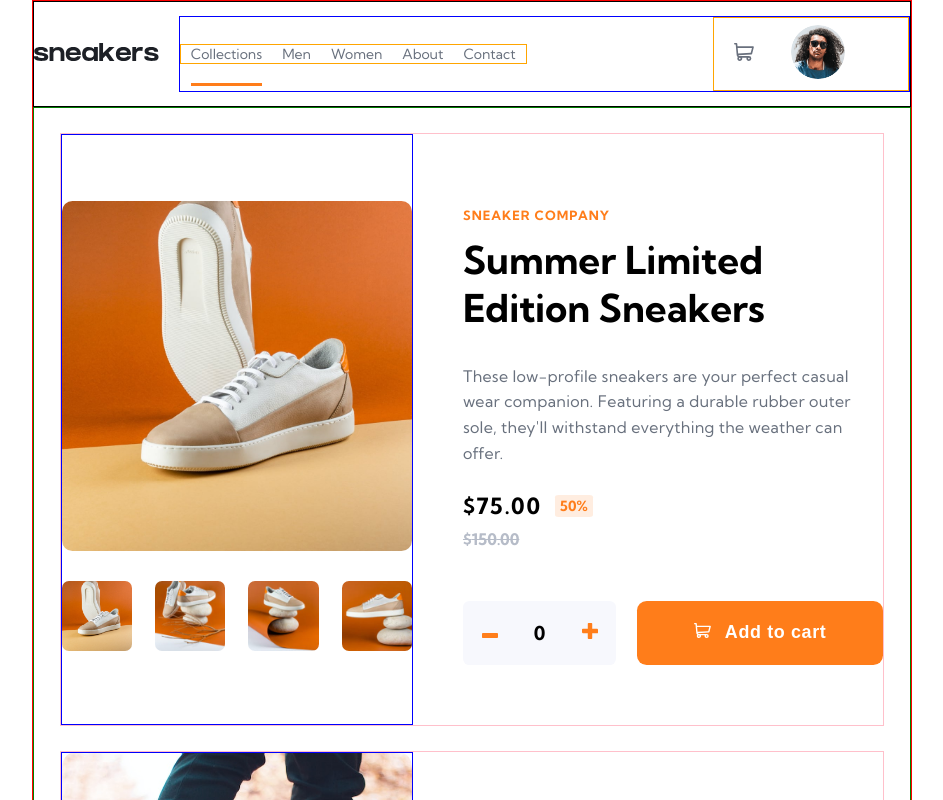
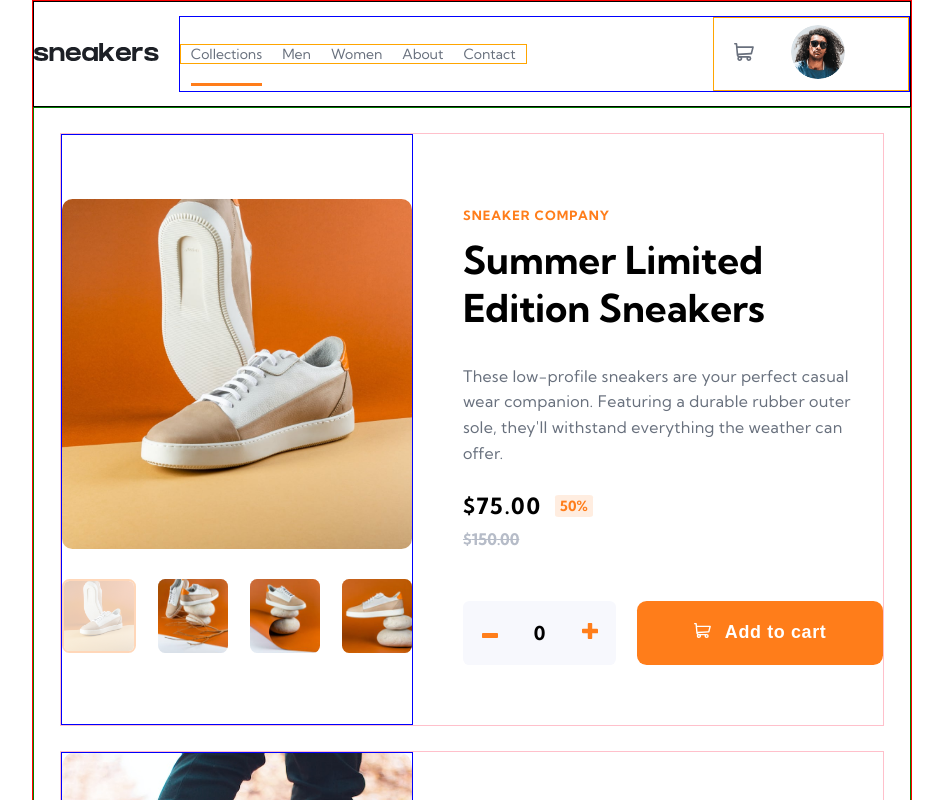
Before and after one commit to annaduong17/e-commerce, a React (Create React App) app: page / in a window 1280 px wide. Shown: the top 800 px of the page, without its empty margins (168-1111 px from the left). Built offline with nearby package versions, Linux system fonts and the light colour scheme.

Commit message:
call event.stopPropagation on click only if image is inside of container with class of modal

```diff
--- a/src/components/ProductImages.js
+++ b/src/components/ProductImages.js
@@ -6,16 +6,26 @@ function ProductImages({ id, imgUrls, name }) {
   const { handleModal } = useContext(ShoesContext);
 
   const handleClick = (event, index) => {
-    event.stopPropagation();
-    setSelectedIndex(index);
+    if (event.target.parentNode.parentNode.parentNode.className === "modal") {
+      event.stopPropagation();
+    }
+      setSelectedIndex(index);
   };
 
   const renderedThumbnails = imgUrls.map((url, index) => {
+    const isSelected = index === selectedIndex;
+
     return(
-      <img key={index} onClick={(event) => handleClick(event, index)} src={`/images/products/${url}`} alt={name}/>
+      <img
+        key={index}
+        onClick={(event) => handleClick(event, index)}
+        src={`/images/products/${url}`}
+        alt={name}
+        className={isSelected ? "orange-border" : ""}
+      />
+
     );
   })
-
 
   return(
     <div className="images">
--- a/src/index.scss
+++ b/src/index.scss
@@ -148,13 +148,18 @@ button {
         margin: 2%;
         border-radius: 10%;
 
-      &:first-child {
+        &:first-child {
         margin-left: 0;
-      }
+        }
 
-      &:last-child {
+        &:last-child {
         margin-right: 0;
-      }
+        }
+
+        &.orange-border {
+          border: 2px solid $orange;
+          opacity: 30%;
+        }
       }
     }
   }
```
